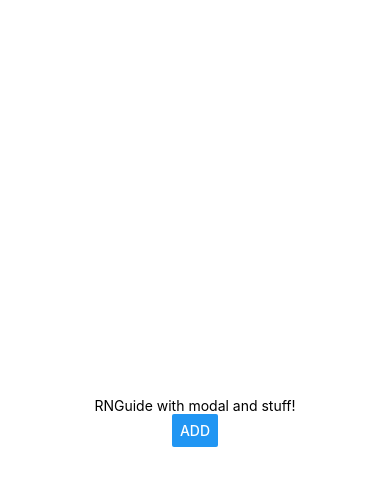
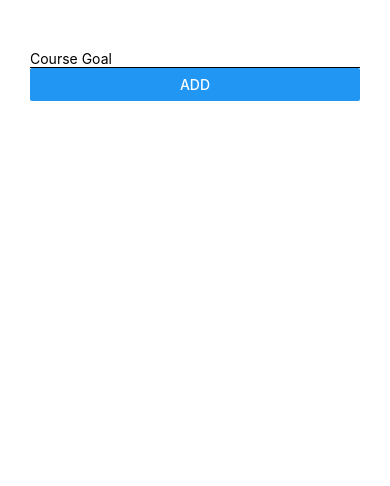
Before and after one commit to g-hoost/rnguide, a React Native app: screen / in a window 390 px wide. Shown: the top 486 px of the page. Built offline with nearby package versions, Linux system fonts and the light colour scheme.

Commit message:
text input done

```diff
--- a/App.js
+++ b/App.js
@@ -1,13 +1,15 @@
 import { StatusBar } from 'expo-status-bar';
 import React from 'react';
-import { Button, StyleSheet, Text, View } from 'react-native';
+import { Button, StyleSheet, Text, TextInput, View } from 'react-native';
 
 export default function App()
 {
   return (
     <View style={styles.container}>
-      <Text>RNGuide with modal and stuff!</Text>
-      <Button title="ADD" />
+      <View>
+        <TextInput style={styles.textContainer} placeholder='Course Goal' />
+        <Button title="ADD" />
+      </View>
       <StatusBar style="auto" />
     </View>
   );
@@ -17,7 +19,11 @@ const styles = StyleSheet.create({
   container: {
     flex: 1,
     backgroundColor: '#fff',
-    alignItems: 'center',
-    justifyContent: 'center',
+    padding: 30
   },
+  textContainer: {
+    paddingTop: 20,
+    borderBottomColor: 'black',
+    borderBottomWidth: 1
+  }
 });
```
